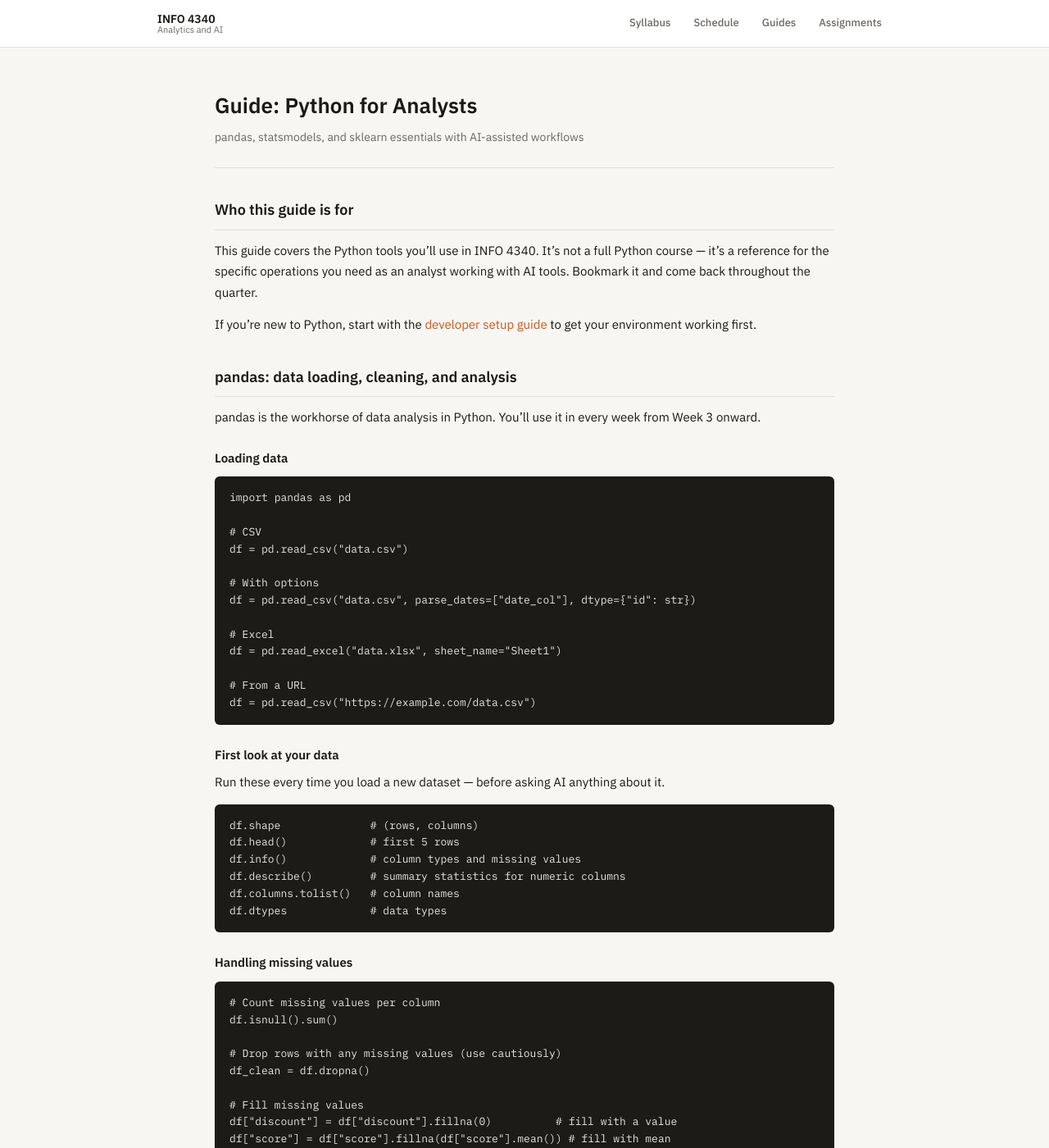
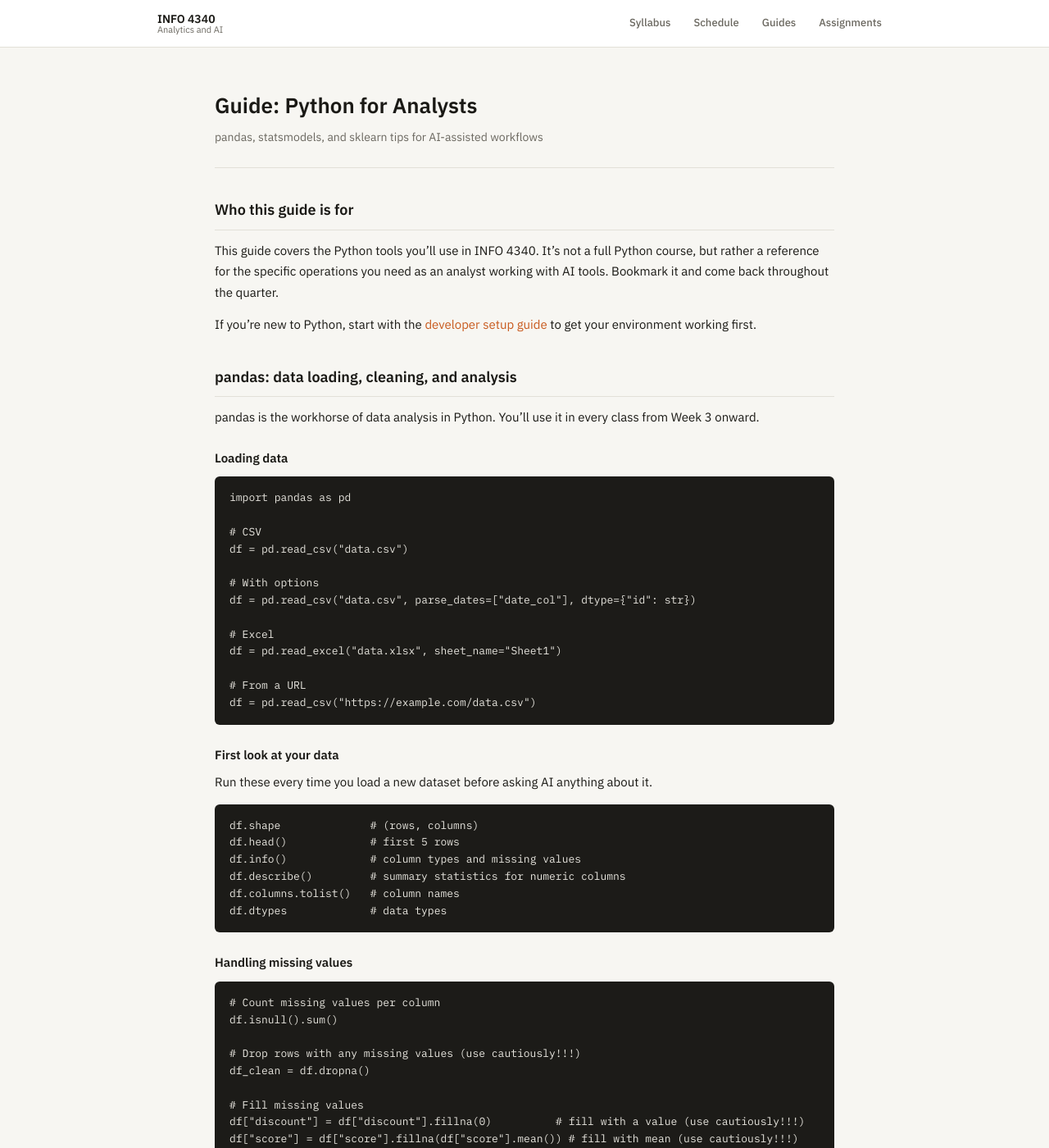
Before and after one commit to steflangehennig/info4340, a Jekyll site: the page built from guides/python-analysts.md, in a window 1280 px wide and 1400 px high. Shown: the whole window at 82% size. Built offline with Jekyll 4.4.1, drawn with Linux system fonts in a browser that asks for light colours; some of the changed text lies outside the part shown.

Commit message:
cleanup python guide

````diff
--- a/guides/python-analysts.md
+++ b/guides/python-analysts.md
@@ -1,19 +1,19 @@
 ---
 layout: page
 title: "Guide: Python for Analysts"
-subtitle: "pandas, statsmodels, and sklearn essentials with AI-assisted workflows"
+subtitle: "pandas, statsmodels, and sklearn tips for AI-assisted workflows"
 permalink: /guides/python-analysts/
 ---
 
 ## Who this guide is for
 
-This guide covers the Python tools you'll use in INFO 4340. It's not a full Python course — it's a reference for the specific operations you need as an analyst working with AI tools. Bookmark it and come back throughout the quarter.
+This guide covers the Python tools you'll use in INFO 4340. It's not a full Python course, but rather a reference for the specific operations you need as an analyst working with AI tools. Bookmark it and come back throughout the quarter.
 
 If you're new to Python, start with the [developer setup guide]({{ site.baseurl }}/guides/dev-setup/) to get your environment working first.
 
 ## pandas: data loading, cleaning, and analysis
 
-pandas is the workhorse of data analysis in Python. You'll use it in every week from Week 3 onward.
+pandas is the workhorse of data analysis in Python. You'll use it in every class from Week 3 onward.
 
 ### Loading data
 
@@ -35,7 +35,7 @@ df = pd.read_csv("https://example.com/data.csv")
 
 ### First look at your data
 
-Run these every time you load a new dataset — before asking AI anything about it.
+Run these every time you load a new dataset before asking AI anything about it.
 
 ```python
 df.shape              # (rows, columns)
@@ -52,12 +52,12 @@ df.dtypes             # data types
 # Count missing values per column
 df.isnull().sum()
 
-# Drop rows with any missing values (use cautiously)
+# Drop rows with any missing values (use cautiously!!!)
 df_clean = df.dropna()
 
 # Fill missing values
-df["discount"] = df["discount"].fillna(0)          # fill with a value
-df["score"] = df["score"].fillna(df["score"].mean()) # fill with mean
+df["discount"] = df["discount"].fillna(0)          # fill with a value (use cautiously!!!)
+df["score"] = df["score"].fillna(df["score"].mean()) # fill with mean (use cautiously!!!)
 
 # Check: how many rows did you lose?
 print(f"Before: {len(df)}, After: {len(df_clean)}, Dropped: {len(df) - len(df_clean)}")
@@ -65,7 +65,7 @@ print(f"Before: {len(df)}, After: {len(df_clean)}, Dropped: {len(df) - len(df_cl
 
 ### Standardizing text columns
 
-A common data quality issue — and one AI often misses.
+A common data quality issue and one AI often misses.
 
 ```python
 # Standardize casing
@@ -197,7 +198,7 @@ plt.show()
 
 ## sklearn: machine learning essentials
 
-Used in Weeks 5–7 for clustering, classification, and evaluation.
+Used in Weeks 5-7 for clustering, classification, and evaluation.
 
 ### K-means clustering (Week 5)
 
@@ -310,6 +311,6 @@ text = response.content[0].text
 
 - **Show AI your data first.** Paste `df.head(10).to_string()` and `df.info()` into your prompt so AI knows what it's working with.
 - **Run each step separately.** Don't paste a 50-line AI-generated script and run it all at once. Run line by line and check intermediate outputs.
-- **Add assertions after every AI-generated block.** AI doesn't verify its own code — that's your job.
+- **Add assertions after every AI-generated block.** AI doesn't verify its own code. That's your job!
 - **Check the pandas version.** AI sometimes suggests deprecated syntax. If something doesn't work, check the docs.
 - **Don't blindly accept `.dropna()`.** AI loves to drop missing values. Always ask: how many rows did I just lose, and should those rows have been dropped?
````
Also changed, not shown: other parts of guides/python-analysts.md (+3 -2 lines).
